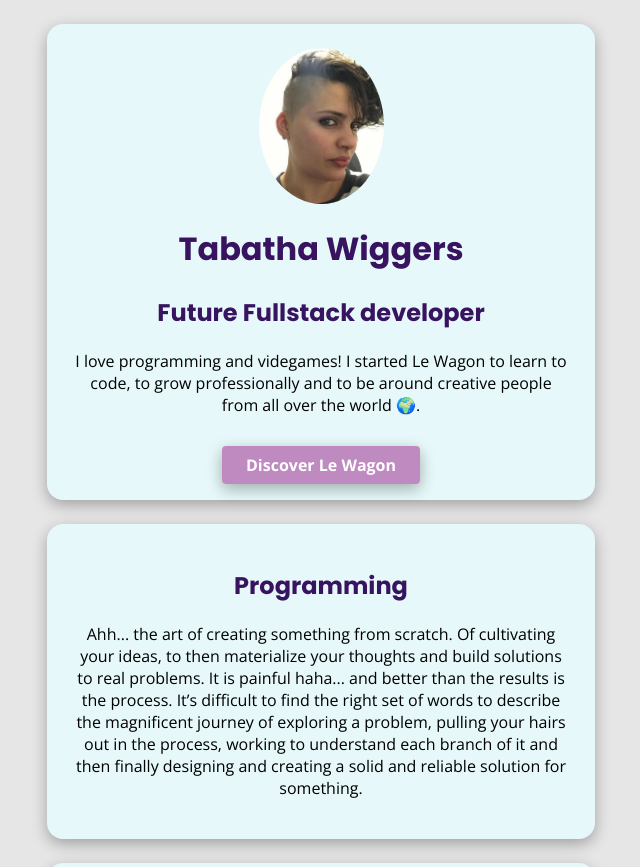
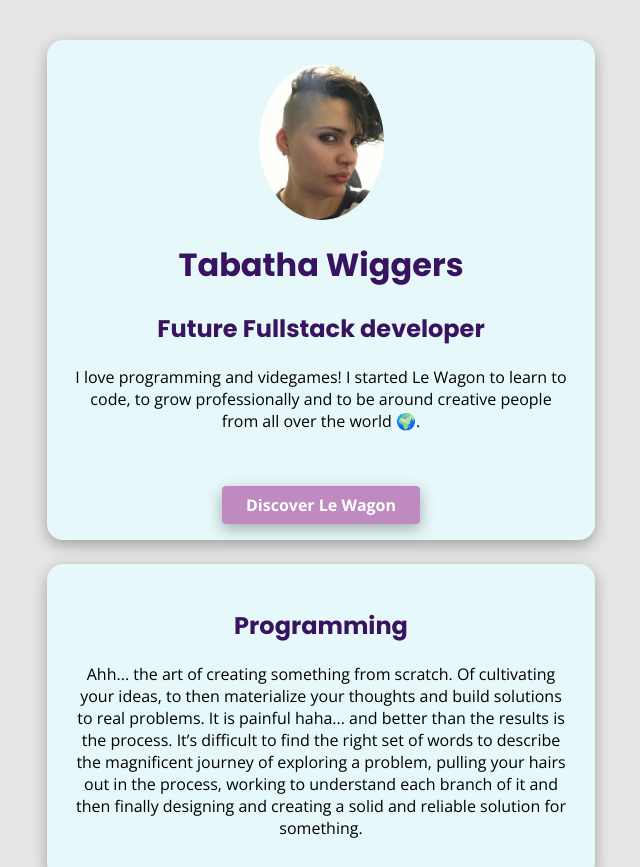
Before and after one commit to tatchiwiggers/profile, a plain HTML site: page index.html in a window 1280 px wide. Shown: the top 867 px of the page, without its empty margins (319-959 px from the left). Drawn offline with nearby package versions, Linux system fonts and the light colour scheme.

Commit message:
Submitting my work to kitt

```diff
--- a/index.html
+++ b/index.html
@@ -5,20 +5,19 @@
     <title>My Profile</title>
   </head>
   <body>
-    <div class="card-white">
+    <div class="container">
+      <div class="card-white" id="introduction">
         <img src="images/profile.jpeg" alt="profile picture" width = 100px class="img-circle">
         <h1>Tabatha Wiggers</h1>
-
         <h2>Future Fullstack developer</h2>
-
-      <p>I love programming and videgames!
+        <p>
+        I love programming and videgames!
         I started Le Wagon to learn to code, to grow professionally and to be around creative
-      people from all over the world 🌍.</p>
-
+        people from all over the world 🌍.
+        </p>
           <br>
         <a href="https://www.lewagon.com" class="btn-purple" target="_blank">Discover Le Wagon</a>
       </div>
-
     <div class="card-white">
       <h2>Programming</h2>
       <p>Ahh... the art of creating something from scratch. Of cultivating your ideas,
@@ -35,7 +34,6 @@
       <p>I have been addicted to video games since I was 5 years old. I am crazy in love with soulsborne,
       but I love to play a variety of games.</p>
     </div>
-
       <div class="card-white">
         <h2>Follow Me</h2>
         <ul class="list-inline">
@@ -56,8 +54,7 @@
           </li>
         </ul>
       </div>
-
-
+    </div>
 
   </body>
 </html>
--- a/style.css
+++ b/style.css
@@ -92,3 +92,8 @@ a:hover {
 .social-icon:hover {
   color: #550a46;
 }
+
+/* Design adjustments using id (1% design remaining) */
+#introduction p {
+  margin-bottom: 40px;
+}
```
Lines whose indentation alone changed are shown as unchanged.
